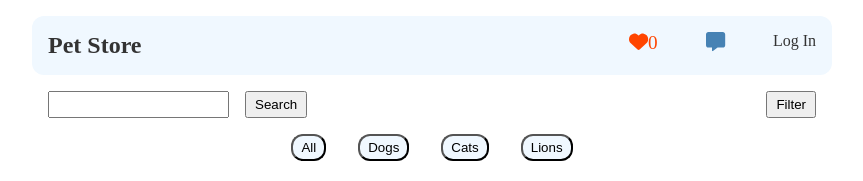
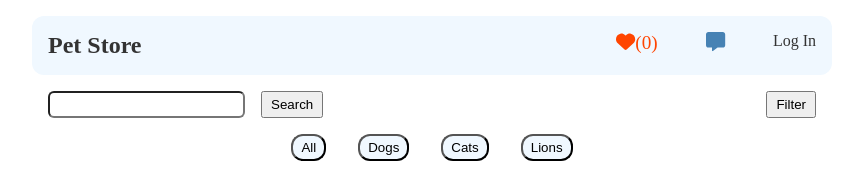
Before and after one commit to yash7xm/pet-store, a React (Vite) app: page / in a window 1280 px wide. Shown: the top 181 px of the page, without its empty margins (208-1071 px from the left). Built offline with nearby package versions, Linux system fonts and the light colour scheme.

Commit message:
minor styles fixed

```diff
--- a/src/Components/Header.jsx
+++ b/src/Components/Header.jsx
@@ -16,7 +16,7 @@ const Header = () => {
         <Link className="custom-link" to="/fav">
           <div className="fav">
             <FontAwesomeIcon icon={faHeart} />
-            {favs.length}
+            ({favs.length})
           </div>
         </Link>
         <div className="chats">
--- a/src/assets/Styles/Display.css
+++ b/src/assets/Styles/Display.css
@@ -66,6 +66,12 @@ button {
   cursor: pointer;
 }
 
+.search input {
+  border-radius: 6px;
+  padding: 0rem 0.5rem;
+  outline: none;
+}
+
 @media (max-width: 800px) {
   .display {
     width: 100%;
```
